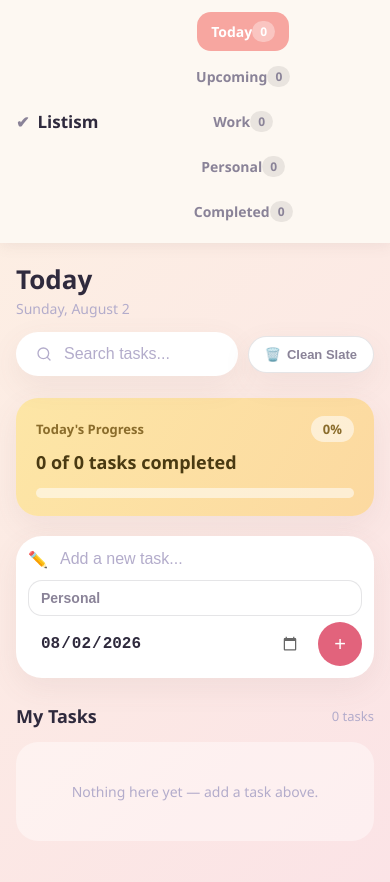
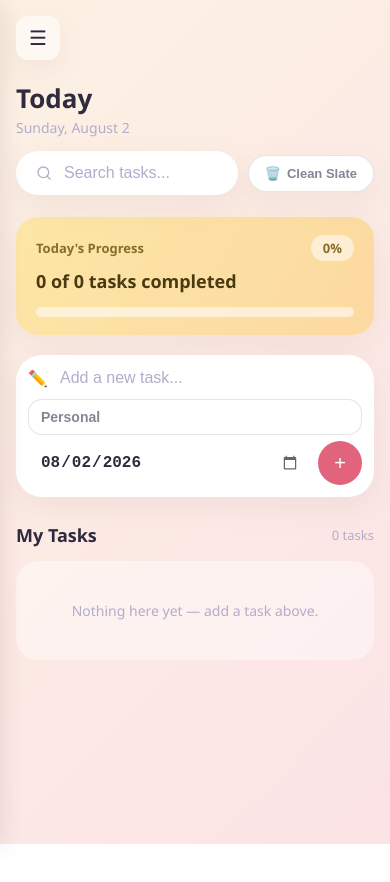
Before and after one commit to IbrahimOfficial-org/ToDoIsm, a plain HTML site: page index.html in a window 390 px wide. After the commit the page ends 844 px from the top, so only its background shows below. Drawn offline with Linux system fonts and the light colour scheme.

Commit message:
Replace horizontal nav with toggleable sidebar for mobile
- Add hamburger menu button (☰) fixed at top-left on mobile
- Sidebar slides in from left with overlay backdrop
- Closes automatically after selecting a view
- Smooth 300ms slide transition
- Desktop (>900px) keeps fixed sidebar layout unchanged
- Touch-friendly 44px menu button

Co-Authored-By: Claude <noreply@anthropic.com>

```diff
--- a/index.html
+++ b/index.html
@@ -53,6 +53,7 @@
     display:flex;
     flex-direction:column;
     gap:28px;
+    transition:transform .3s ease;
   }
   .brand{
     display:flex;
@@ -468,41 +469,65 @@
 
   ::selection{ background:var(--active-soft); }
 
+  /* Menu toggle button (mobile only) */
+  .menu-toggle{
+    display:none;
+    position:fixed;
+    top:16px;
+    left:16px;
+    z-index:1001;
+    width:44px;
+    height:44px;
+    border-radius:12px;
+    border:none;
+    background:var(--panel);
+    color:var(--ink);
+    font-size:20px;
+    align-items:center;
+    justify-content:center;
+    cursor:pointer;
+    box-shadow:var(--shadow-soft);
+    transition:background .15s ease;
+  }
+  .menu-toggle:hover{ background:var(--active-soft); }
+
+  /* Overlay */
+  .sidebar-overlay{
+    display:none;
+    position:fixed;
+    top:0;
+    left:0;
+    right:0;
+    bottom:0;
+    background:rgba(47,42,61,0.4);
+    z-index:999;
+    opacity:0;
+    transition:opacity .3s ease;
+  }
+
   /* ---------- responsive ---------- */
-  /* Tablet & below: collapse the fixed sidebar into a sticky top bar with
-     horizontally scrollable view pills (no JS needed) */
+  /* Tablet & below: toggleable sidebar with overlay */
   @media (max-width:900px){
     .app{ flex-direction:column; }
+    .menu-toggle{ display:flex; }
     .sidebar{
-      width:100%;
-      flex-direction:row;
-      align-items:center;
-      gap:14px;
-      padding:12px 16px;
-      position:sticky;
+      position:fixed;
       top:0;
-      z-index:20;
-      box-shadow:0 2px 14px rgba(120,90,90,0.10);
+      left:0;
+      height:100vh;
+      height:100dvh;
+      z-index:1000;
+      transform:translateX(-100%);
+      box-shadow:2px 0 20px rgba(120,90,90,0.15);
     }
-    .brand{ font-size:17px; flex-shrink:0; }
-    .navlist{
-      flex:1;
-      min-width:0;
-      flex-direction:row;
-      align-items:center;
-      overflow-x:auto;
-      gap:6px;
-      scrollbar-width:none;
-      -webkit-overflow-scrolling:touch;
-    }
-    .navlist::-webkit-scrollbar{ display:none; }
-    .navitem{ white-space:nowrap; padding:9px 14px; }
-    .main{ padding:24px 22px 56px; }
+    .sidebar.open{ transform:translateX(0); }
+    .sidebar-overlay.show{ display:block; opacity:1; }
+    .main{ padding:80px 22px 56px; }
   }
 
   /* Phone: stack the topbar, widen touch targets, stop iOS input zoom */
   @media (max-width:640px){
-    .main{ padding:18px 16px calc(48px + env(safe-area-inset-bottom)); }
+    .main{ padding:80px 16px calc(48px + env(safe-area-inset-bottom)); }
     .topbar{ flex-direction:column; align-items:stretch; gap:14px; }
     .heading h1{ font-size:26px; }
     .topbar-right{ width:100%; }
@@ -532,9 +557,12 @@
 </style>
 </head>
 <body>
+<button class="menu-toggle" id="menu-toggle" aria-label="Toggle menu">☰</button>
+<div class="sidebar-overlay" id="sidebar-overlay"></div>
+
 <div class="app">
 
-  <aside class="sidebar">
+  <aside class="sidebar" id="sidebar">
     <div class="brand"><span class="check">✔</span> Listism</div>
 
     <nav class="navlist" id="navlist">
@@ -663,7 +691,10 @@
     taskDate: document.getElementById('task-date'),
     addTaskBtn: document.getElementById('add-task-btn'),
     searchInput: document.getElementById('search-input'),
-    cleanSlateBtn: document.getElementById('clean-slate-btn')
+    cleanSlateBtn: document.getElementById('clean-slate-btn'),
+    menuToggle: document.getElementById('menu-toggle'),
+    sidebar: document.getElementById('sidebar'),
+    sidebarOverlay: document.getElementById('sidebar-overlay')
   };
 
   function formatDate(){
@@ -825,6 +856,14 @@
   }
 
   // ---------- events ----------
+  // Sidebar toggle
+  function toggleSidebar(){
+    els.sidebar.classList.toggle('open');
+    els.sidebarOverlay.classList.toggle('show');
+  }
+  els.menuToggle.addEventListener('click', toggleSidebar);
+  els.sidebarOverlay.addEventListener('click', toggleSidebar);
+
   els.navitems.forEach(el => {
     el.addEventListener('click', () => {
       currentView = el.dataset.view;
@@ -833,6 +872,8 @@
       if (currentView === 'upcoming') els.taskDate.value = dateStrOffset(1);
       if (currentView === 'work') els.taskCategory.value = 'Work';
       if (currentView === 'personal') els.taskCategory.value = 'Personal';
+      // Close sidebar on mobile after selecting a view
+      if (window.innerWidth <= 900) toggleSidebar();
       render();
     });
   });
```
